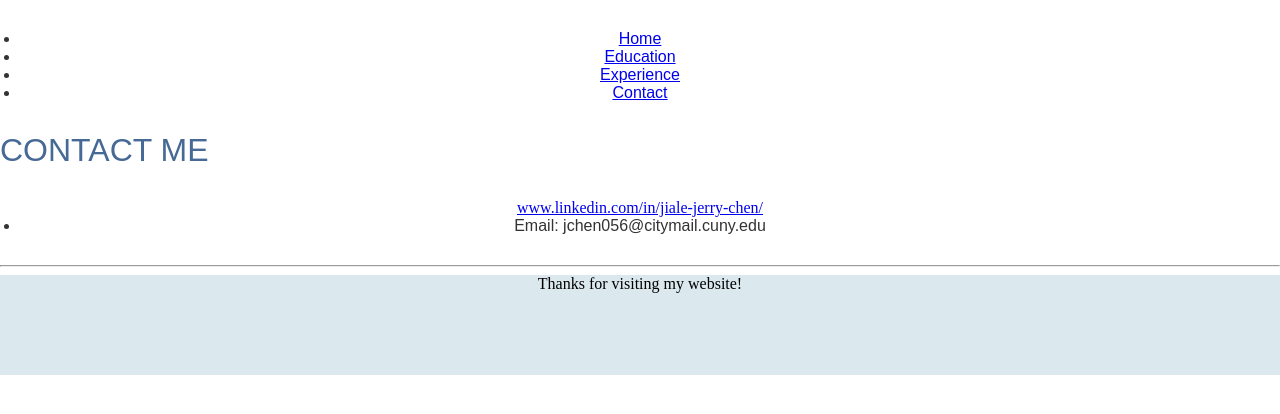
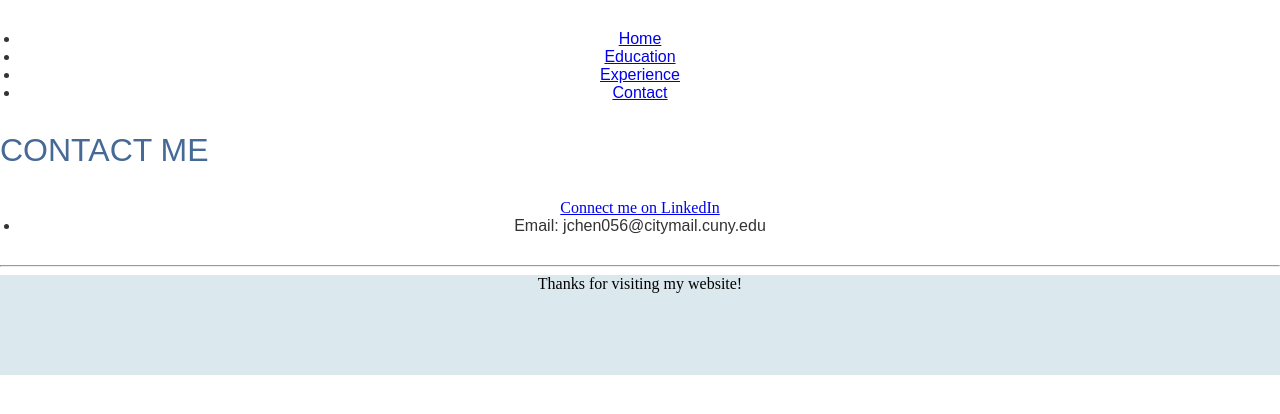
Before and after one commit to jchen056/jchen056.github.io, a Jekyll site: the page built from contact.html, in a window 1280 px wide. Shown: the top 414 px of the page. Built offline with Jekyll 4.4.1, drawn with Linux system fonts in a browser that asks for light colours.

Commit message:
Update contact.html

```diff
--- a/contact.html
+++ b/contact.html
@@ -7,6 +7,6 @@ title: Contact
   Contact Me
 </h1>
   <p><ul>
-    <a href="url">www.linkedin.com/in/jiale-jerry-chen/</a>
+    <a href="www.linkedin.com/in/jiale-jerry-chen/">Connect me on LinkedIn</a>
     <li>Email: jchen056@citymail.cuny.edu</li>
          </ul></p>
```
